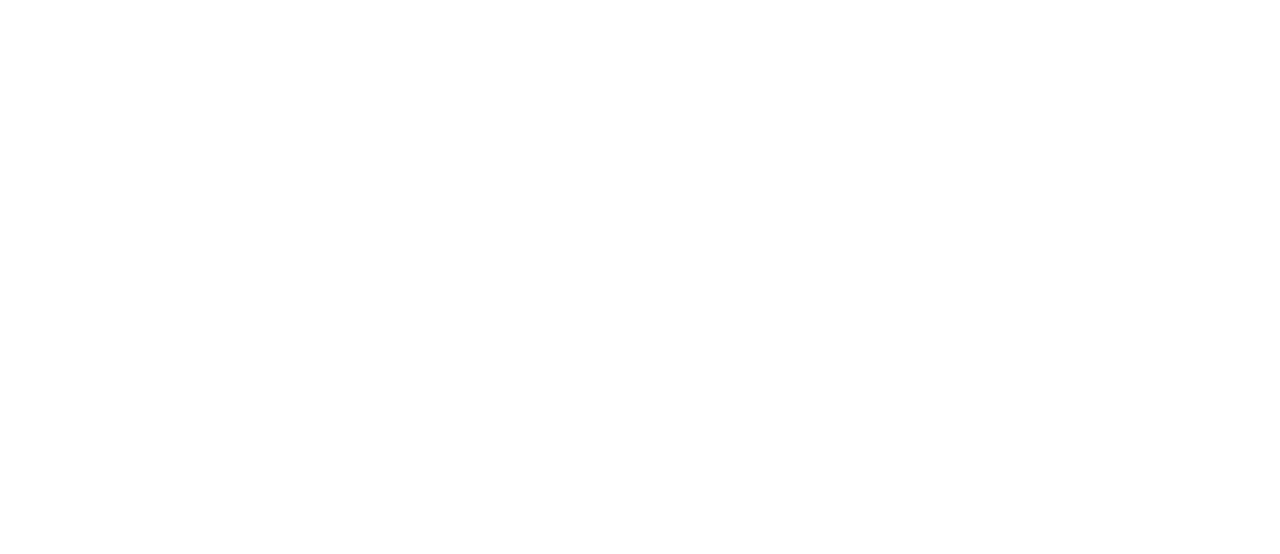
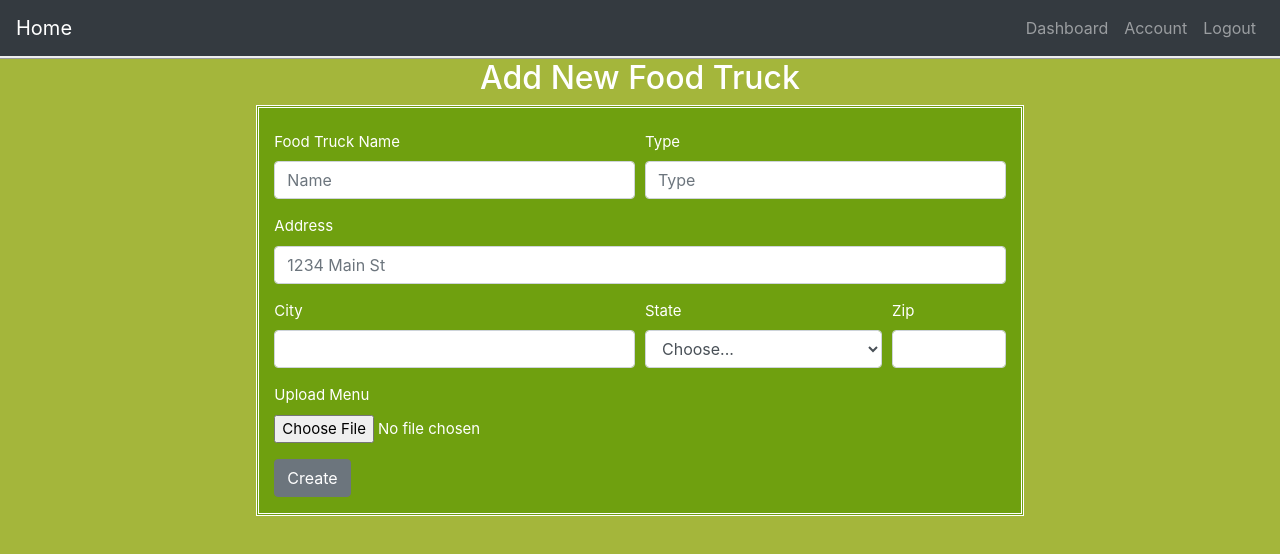
Before and after one commit to brycemcwhirter/FoodTruckFinder, a React (Create React App) app in the folder frontend/: page /addfoodtruck in a window 1280 px wide. Shown: the top 554 px of the page. Built offline with nearby package versions, Linux system fonts and the light colour scheme.

Commit message:
Create owner dashboard and add food truck page

```diff
--- a/frontend/src/App.css
+++ b/frontend/src/App.css
@@ -80,3 +80,7 @@ header2 {
   background-color: white;
   border: groove;
 }
+
+.checked {
+  color: orange;
+}
--- /dev/null
+++ b/frontend/src/components/AddFoodTruck.js
@@ -0,0 +1,72 @@
+import React, { Component } from 'react';
+import '../App.css';
+import NavbarLoggedIn from './NavBarLoggedIn';
+/*
+The form which was previously present in the App component has been moved to its own separate component.
+*/
+
+class AddFoodTruck extends Component {
+
+   handleSubmit(event) {
+        alert("Updated");
+
+   }
+   componentDidMount() {
+   }
+   render() {
+       return (
+            <div>
+            <NavbarLoggedIn/>
+            <header2>
+            <link rel="stylesheet" href="https://cdnjs.cloudflare.com/ajax/libs/font-awesome/4.7.0/css/font-awesome.min.css"/>
+            <h2>Add New Food Truck</h2>
+            <header className="App-header" style={{width: '60%'}}>
+            <div className="formBackground"><br></br>
+            <form>
+            <div class="form-row">
+                <div class="form-group col-md-6">
+                <label for="inputEmail4">Food Truck Name</label>
+                <input type="text" class="form-control" id="name" placeholder="Name"/>
+                </div>
+                <div class="form-group col-md-6">
+                <label for="inputPassword4">Type</label>
+                <input type="text" class="form-control" id="type" placeholder="Type"/>
+                </div>
+            </div>
+            <div class="form-group">
+                <label for="inputAddress">Address</label>
+                <input type="text" class="form-control" id="inputAddress" placeholder="1234 Main St"/>
+            </div>
+            <div class="form-row">
+                <div class="form-group col-md-6">
+                <label for="inputCity">City</label>
+                <input type="text" class="form-control" id="inputCity"/>
+                </div>
+                <div class="form-group col-md-4">
+                <label for="inputState">State</label>
+                <select id="inputState" class="form-control">
+                    <option selected>Choose...</option>
+                    <option>...</option>
+                </select>
+                </div>
+                <div class="form-group col-md-2">
+                <label for="inputZip">Zip</label>
+                <input type="text" class="form-control" id="inputZip"/>
+                </div>
+            </div>
+            <div class="form-row">
+                <div class="form-group col-md-4">
+                    <label>Upload Menu</label>
+                    <input type="file" id="menu"/>
+                </div>
+            </div>
+            <button type="submit" class="btn btn-secondary">Create</button>
+            </form>
+            </div>
+            </header>
+            </header2>
+           </div>
+           );
+   }
+}
+export default AddFoodTruck;
--- a/frontend/src/components/CustomerDashboard.js
+++ b/frontend/src/components/CustomerDashboard.js
@@ -18,10 +18,10 @@ class CustomerDashboard extends Component {
             <div>
             <NavbarLoggedIn/>
             <header2>
+            <link rel="stylesheet" href="https://cdnjs.cloudflare.com/ajax/libs/font-awesome/4.7.0/css/font-awesome.min.css"/>
             <div className="wrapper">
-                <div className="left">
-            <div id="sidebar" className="sidebar">
-                <h2>Sidebar</h2><br></br>
+            <div id="sidebar" className="sidebar left">
+                <br></br><h2>Sidebar</h2><br></br>
                 <h5>Recommended Food Trucks</h5>
                 <ul class="list-group" style={{color: 'darkgreen'}}>
                     <li class="list-group-item"><a href="/account">Option 1</a></li>
@@ -31,13 +31,12 @@ class CustomerDashboard extends Component {
                     <li class="list-group-item"><a href="/account">Option 5</a></li>
                 </ul>
             </div>
-            </div>
             <div id="content" className="center">
-            <h2>Customer Dashboard</h2>
             <header className="App-header">
             <div className="formBackground" style={{width: '75%'}}><br></br>
+            <h2 style={{textAlign: "center"}}>Customer Dashboard</h2><br></br>
             <form class="form-inline my-2 my-lg-0">
-            <input class="form-control mr-sm-2" type="search" placeholder="Search Foodtrucks" aria-label="Search"/>
+            <input class="form-control mr-sm-2" type="search" placeholder="Search Food Trucks" aria-label="Search"/>
             <button class="btn btn-secondary my-2 my-sm-0" type="submit">Search</button>
             </form><br></br>
             <div className="tablebg" style={{color: 'black'}}>
@@ -48,6 +47,7 @@ class CustomerDashboard extends Component {
                 <th scope="col">Type</th>
                 <th scope="col">Address</th>
                 <th scope="col">Hours</th>
+                <th scope="col">Rating</th>
                 </tr>
             </thead>
             <tbody>
@@ -56,12 +56,22 @@ class CustomerDashboard extends Component {
                 <td>Drinks</td>
                 <td>123 18th Av</td>
                 <td>11am - 9pm</td>
+                <td><span class="fa fa-star checked"/>
+                <span class="fa fa-star checked"></span>
+                <span class="fa fa-star checked"></span>
+                <span class="fa fa-star"></span>
+                <span class="fa fa-star"></span></td>
                 </tr>
                 <tr>
                 <th scope="row">Pop's Lemonade</th>
                 <td>Drinks</td>
                 <td>456 Speight Ave</td>
                 <td>10am - 8:30pm</td>
+                <td><span class="fa fa-star checked"/>
+                <span class="fa fa-star checked"></span>
+                <span class="fa fa-star"></span>
+                <span class="fa fa-star"></span>
+                <span class="fa fa-star"></span></td>
                 </tr>
             </tbody>
             </table></div>
--- a/frontend/src/components/NavBarLoggedIn.js
+++ b/frontend/src/components/NavBarLoggedIn.js
@@ -18,10 +18,10 @@ export default class NavbarLoggedIn extends Component {
 
   render() {
     return (<div><Navbar color="dark" dark expand="md" className="navbar">
-    <NavbarBrand tag={Link} to="/dashboard">Home</NavbarBrand>
+    <NavbarBrand tag={Link} to="/dashboard/customer">Home</NavbarBrand>
       <Nav className="ml-auto" navbar>
       <NavItem>
-          <NavLink tag={Link} to='/dashboard'>Dashboard</NavLink>
+          <NavLink tag={Link} to='/dashboard/customer'>Dashboard</NavLink>
         </NavItem>
         <NavItem>
           <NavLink tag={Link} to='/account'>Account</NavLink>
--- /dev/null
+++ b/frontend/src/components/OwnerDashboard.js
@@ -0,0 +1,64 @@
+import React, { Component } from 'react';
+import '../App.css';
+import NavbarLoggedIn from './NavBarLoggedIn';
+/*
+The form which was previously present in the App component has been moved to its own separate component.
+*/
+
+class OwnerDashboard extends Component {
+
+   handleSubmit(event) {
+        alert("Updated");
+
+   }
+   componentDidMount() {
+   }
+   render() {
+       return (
+            <div>
+            <NavbarLoggedIn/>
+            <header2>
+            <link rel="stylesheet" href="https://cdnjs.cloudflare.com/ajax/libs/font-awesome/4.7.0/css/font-awesome.min.css"/>
+            <h2>Owner Dashboard</h2>
+            <header className="App-header" style={{width: '60%'}}>
+            <div className="formBackground"><br></br>
+            <div style={{textAlign: "right"}}><small className="muted">Add a Food Truck? <a href="/addtruck">Click Here</a></small></div>
+            <h4>Your Food Trucks</h4>
+            <div className="tablebg" style={{color: 'black'}}>
+            <table class="table table-striped">
+            <thead>
+                <tr>
+                <th scope="col">Name</th>
+                <th scope="col">Type</th>
+                <th scope="col">Address</th>
+                <th scope="col">Hours</th>
+                <th scope="col">Rating</th>
+                <th scope="col">Operating</th>
+                <th scope="col">Edit</th>
+                </tr>
+            </thead>
+            <tbody>
+                <tr>
+                <th scope="row">Waco Chi</th>
+                <td>Drinks</td>
+                <td>123 18th Av</td>
+                <td>11am - 9pm</td>
+                <td><span class="fa fa-star checked"/>
+                <span class="fa fa-star checked"></span>
+                <span class="fa fa-star checked"></span>
+                <span class="fa fa-star"></span>
+                <span class="fa fa-star"></span></td>
+                <td>Yes</td>
+                <td><button class="btn btn-outline-primary btn-sm">Edit</button></td>
+                </tr>
+            </tbody>
+            </table>
+            </div>
+            </div>
+            </header>
+            </header2>
+           </div>
+           );
+   }
+}
+export default OwnerDashboard;
--- a/frontend/src/components/Route.js
+++ b/frontend/src/components/Route.js
@@ -5,6 +5,8 @@ import Register from "./Register";
 import About from "./About";
 import ManageAccount from './ManageAccount';
 import CustomerDashboard from './CustomerDashboard';
+import ManageFoodtrucks from './OwnerDashboard';
+import AddFoodTruck from './AddFoodTruck';
 import App from "./App"
 
 
@@ -21,7 +23,9 @@ Here we define the route path and its corresponding components
                <Route path="/register" component={Register}/>
                <Route path="/about" component={About}/>
                <Route path="/account" component={ManageAccount}/>
-               <Route path="/dashboard" component={CustomerDashboard}/>
+               <Route path="/dashboard/customer" component={CustomerDashboard}/>
+               <Route path="/dashboard/owner" component={ManageFoodtrucks}/>
+               <Route path="/addfoodtruck" component={AddFoodTruck}/>
            </Switch>
        </BrowserRouter>
    );
```
